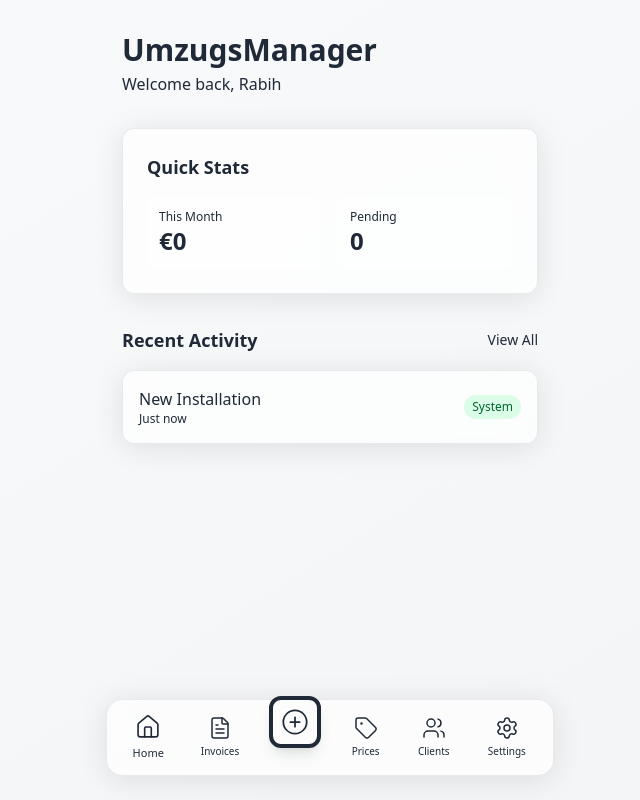
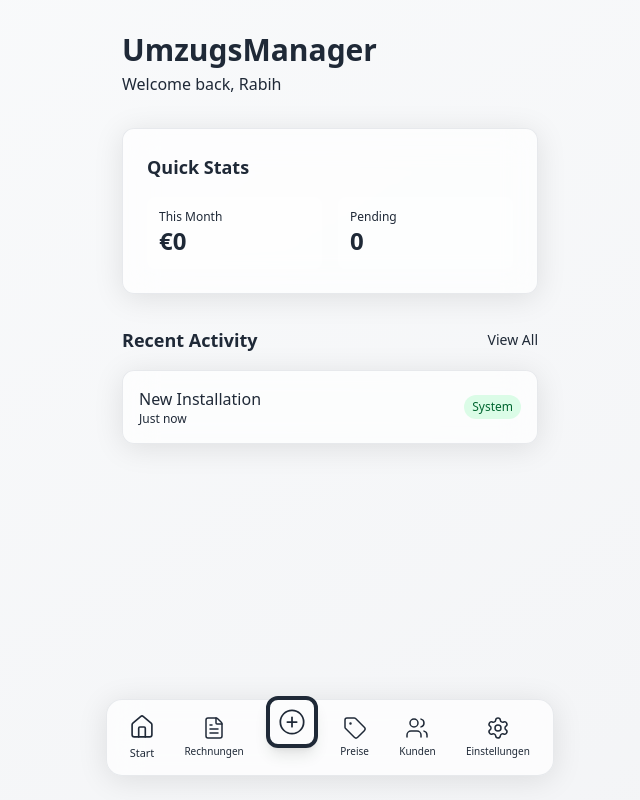
Before and after one commit to rabih0/jj, a Next.js app: page / in a window 1280 px wide. Shown: the whole page, without its empty margins (310-950 px from the left). Built offline with nearby package versions, Linux system fonts and the light colour scheme.

Commit message:
Translate navigation to German

```diff
--- a/src/components/ui/BottomNav.tsx
+++ b/src/components/ui/BottomNav.tsx
@@ -9,13 +9,14 @@ export function BottomNav() {
     const pathname = usePathname();
 
     const navItems = [
-        { href: '/', icon: Home, label: 'Home' },
-        { href: '/invoices', icon: FileText, label: 'Invoices' },
-        { href: '/invoices/new', icon: PlusCircle, label: 'New', highlight: true },
-        { href: '/pricelist', icon: Tag, label: 'Prices' },
-        { href: '/clients', icon: Users, label: 'Clients' },
-        { href: '/settings', icon: Settings, label: 'Settings' },
+        { href: '/', icon: Home, label: 'Start' },
+        { href: '/invoices', icon: FileText, label: 'Rechnungen' },
+        { href: '/invoices/new', icon: PlusCircle, label: 'Neu', highlight: true },
+        { href: '/pricelist', icon: Tag, label: 'Preise' },
+        { href: '/clients', icon: Users, label: 'Kunden' },
+        { href: '/settings', icon: Settings, label: 'Einstellungen' },
     ];
+
 
 
     return (
```
